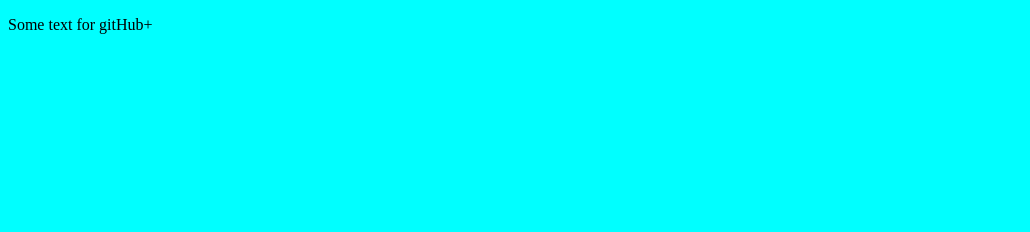
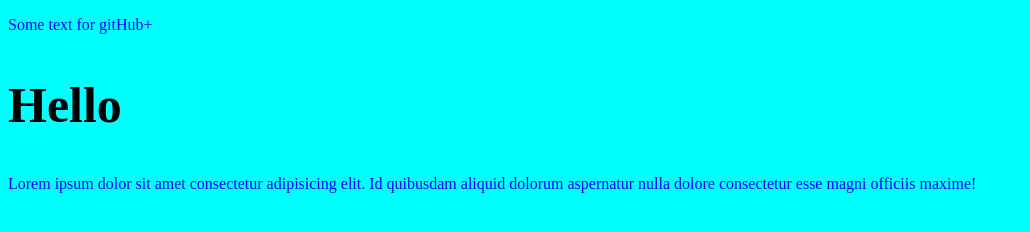
Before and after one commit to ArtemKoikov/GitTest, a plain HTML site: page index.html in a window 1280 px wide. Shown: the whole page, without its empty margins (0-1030 px from the left). Drawn offline with Linux system fonts and the light colour scheme.

Commit message:
first changes

```diff
--- a/css/style.css
+++ b/css/style.css
@@ -1 +1,7 @@
 body{background-color: aqua;}
+p{
+    color: blue;
+}
+h2{
+    font-size: 50px;
+}
--- a/index.html
+++ b/index.html
@@ -9,5 +9,7 @@
 </head>
 <body>
     <p>Some text for gitHub+</p>
+    <h2>Hello</h2>
+    <p>Lorem ipsum dolor sit amet consectetur adipisicing elit. Id quibusdam aliquid dolorum aspernatur nulla dolore consectetur esse magni officiis maxime!</p>
 </body>
 </html>
```
